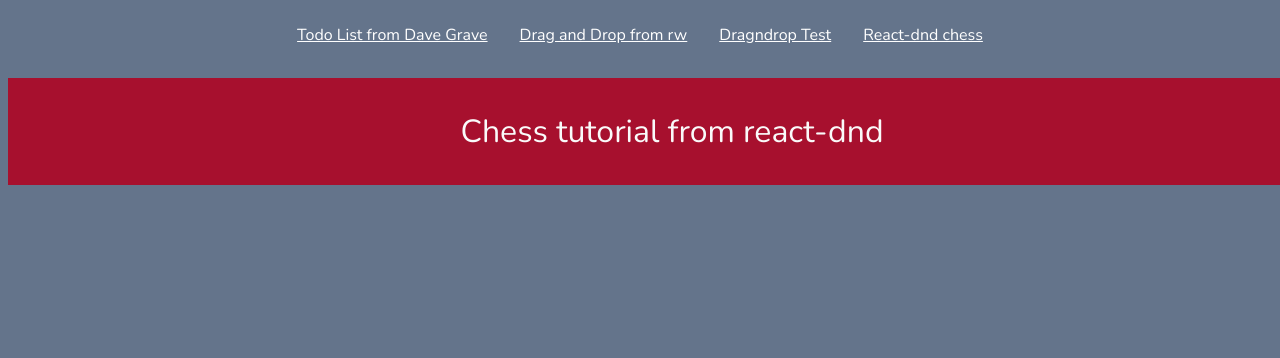
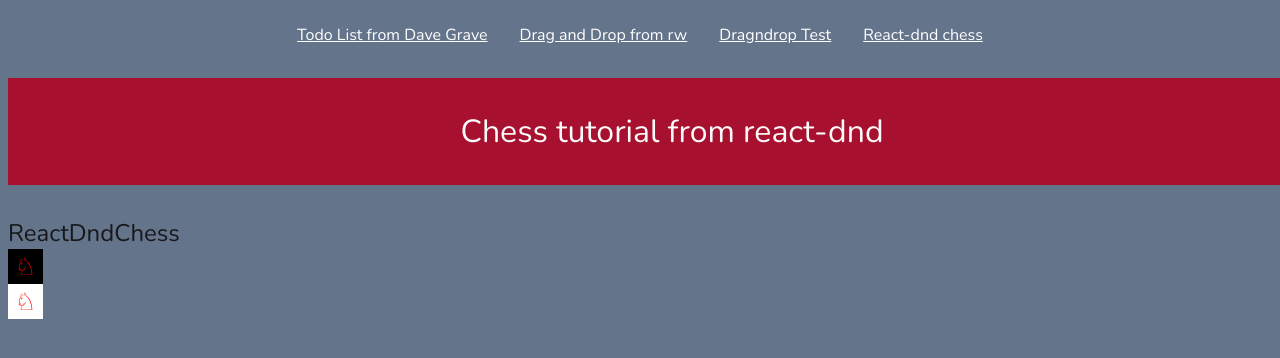
Before and after one commit to HenriTeinturier/dragNDrop, a React (Create React App) app: page / in a window 1280 px wide. Both pictures are taken after a click on the element "React-dnd chess". Shown: the top 358 px of the page. Built offline with nearby package versions, Linux system fonts and the light colour scheme; data requests are answered from the project's data file.

Commit message:
Chess in progres

```diff
--- a/src/Components/Layout/Layout.js
+++ b/src/Components/Layout/Layout.js
@@ -5,6 +5,7 @@ import { TodoList } from '../../features/todos/TodoList';
 import { DragndropTest } from '../DragndropTest/DragndropTest';
 import  {ScreenContext}  from '../../App';
 import { HeaderTitle } from '../HeaderTitle/HeaderTitle';
+import { ReactDndChess } from '../ReactDndChess/ReactDndChess';
 
 export const Layout = () => {
   const {activeScreen} = useContext(ScreenContext);
@@ -22,6 +23,9 @@ export const Layout = () => {
       {
         activeScreen === 'dragndropTest' && <DragndropTest />
       }
+      {
+        activeScreen === 'reactdnd' && <ReactDndChess />
+      }
 
 
     </div>
--- /dev/null
+++ b/src/Components/ReactDndChess/Knight/Knight.js
@@ -0,0 +1,7 @@
+import React from 'react'
+
+export const Knight = () => {
+  return (
+    <span style={{color: 'red', zIndex: '100'}}>♘</span>
+  )
+}
--- a/src/Components/ReactDndChess/ReactDndChess.js
+++ b/src/Components/ReactDndChess/ReactDndChess.js
@@ -1,8 +1,19 @@
 import React from 'react'
 import './reactDndChess.scss';
+import { Knight } from './Knight/Knight';
+import { Square } from './Square/Square';
 
 export const ReactDndChess = () => {
   return (
+    <div>
     <div>ReactDndChess</div>
+    <Square black >
+      <Knight />
+    </Square>
+    <Square >
+      <Knight />
+    </Square>
+
+    </div>
   )
 }
--- /dev/null
+++ b/src/Components/ReactDndChess/Square/Square.js
@@ -0,0 +1,6 @@
+import React from 'react'
+
+export const Square = ({ black, children }) => {
+  const fill = black ? 'black' : 'white'
+  return <div style={{ backgroundColor: fill, height: '35px', width: '35px', display: 'flex', justifyContent: 'center', alignItems: 'center' }} >{children}</div>
+}
```
